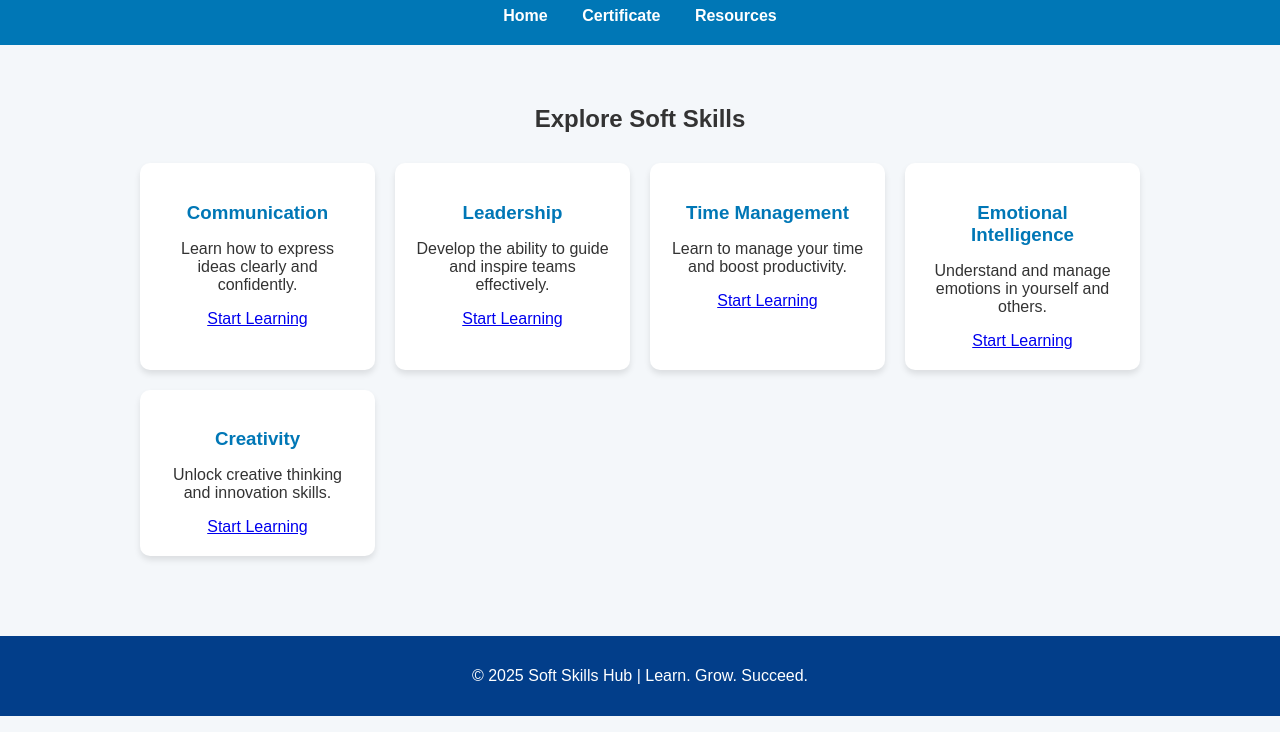
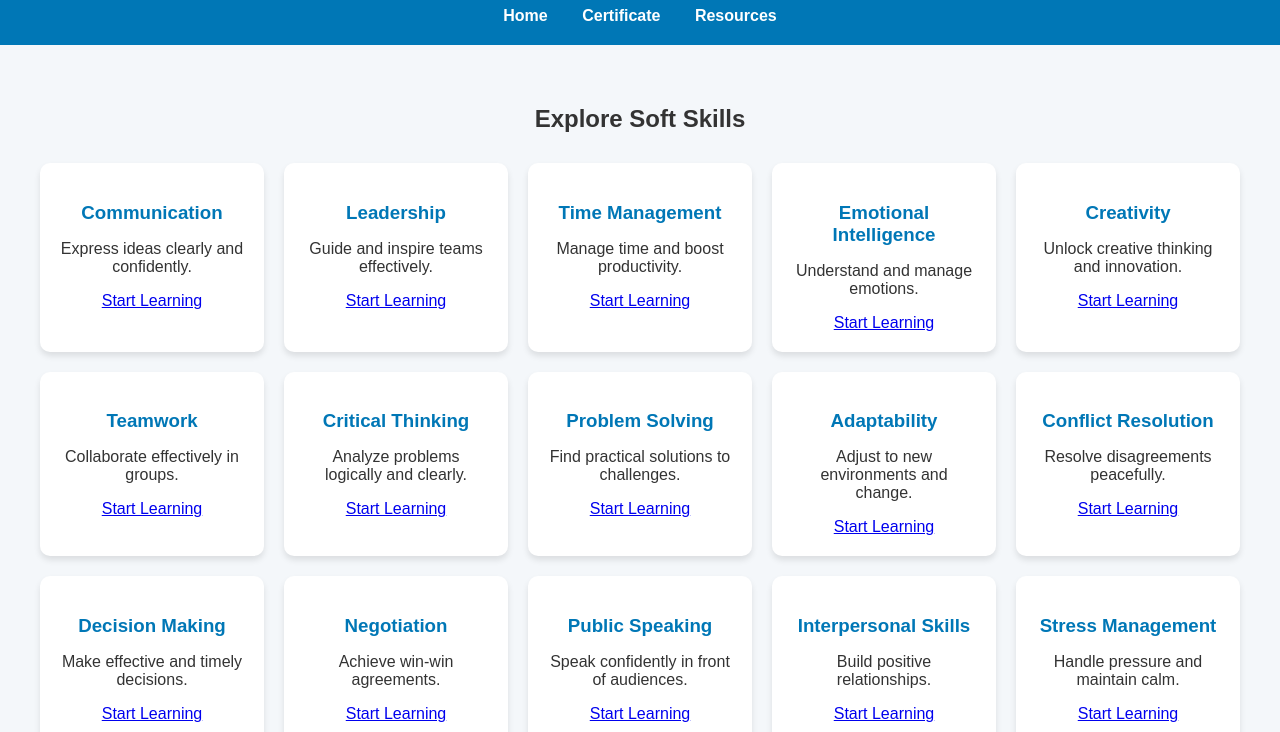
Before and after one commit to abhishekdegaonkar/soft-skills-hub, a plain HTML site: page index.html in a window 1280 px wide. Shown: the part 68-800 px from the top of the page. Drawn offline with Linux system fonts and the light colour scheme.

Commit message:
Update index.html

```diff
--- a/index.html
+++ b/index.html
@@ -33,7 +33,7 @@
     }
     .container {
       padding: 40px;
-      max-width: 1000px;
+      max-width: 1200px;
       margin: auto;
     }
     h2 {
@@ -42,7 +42,7 @@
     }
     .skills-grid {
       display: grid;
-      grid-template-columns: repeat(auto-fit, minmax(200px, 1fr));
+      grid-template-columns: repeat(auto-fit, minmax(220px, 1fr));
       gap: 20px;
     }
     .card {
@@ -73,41 +73,40 @@
   <header>
     <h1>Soft Skills Hub</h1>
     <nav>
-  <a href="index.html">Home</a>
-  <a href="certificate.html">Certificate</a>
-  <a href="resources.html">Resources</a>
-</nav>
+      <a href="index.html">Home</a>
+      <a href="certificate.html">Certificate</a>
+      <a href="resources.html">Resources</a>
+    </nav>
   </header>
+
   <div class="container">
     <h2>Explore Soft Skills</h2>
     <div class="skills-grid">
-      <div class="card">
-  <h3>Communication</h3>
-  <p>Learn how to express ideas clearly and confidently.</p>
-  <a href="communication.html">Start Learning</a>
-</div>
-     <div class="card">
-  <h3>Leadership</h3>
-  <p>Develop the ability to guide and inspire teams effectively.</p>
-  <a href="leadership.html">Start Learning</a>
-</div>
-<div class="card">
-  <h3>Time Management</h3>
-  <p>Learn to manage your time and boost productivity.</p>
-  <a href="time-management.html">Start Learning</a>
-</div>
-<div class="card">
-  <h3>Emotional Intelligence</h3>
-  <p>Understand and manage emotions in yourself and others.</p>
-  <a href="emotional-intelligence.html">Start Learning</a>
-</div>
-<div class="card">
-  <h3>Creativity</h3>
-  <p>Unlock creative thinking and innovation skills.</p>
-  <a href="creativity.html">Start Learning</a>
-</div>
+
+      <div class="card"><h3>Communication</h3><p>Express ideas clearly and confidently.</p><a href="communication.html">Start Learning</a></div>
+      <div class="card"><h3>Leadership</h3><p>Guide and inspire teams effectively.</p><a href="leadership.html">Start Learning</a></div>
+      <div class="card"><h3>Time Management</h3><p>Manage time and boost productivity.</p><a href="time-management.html">Start Learning</a></div>
+      <div class="card"><h3>Emotional Intelligence</h3><p>Understand and manage emotions.</p><a href="emotional-intelligence.html">Start Learning</a></div>
+      <div class="card"><h3>Creativity</h3><p>Unlock creative thinking and innovation.</p><a href="creativity.html">Start Learning</a></div>
+      <div class="card"><h3>Teamwork</h3><p>Collaborate effectively in groups.</p><a href="teamwork.html">Start Learning</a></div>
+      <div class="card"><h3>Critical Thinking</h3><p>Analyze problems logically and clearly.</p><a href="critical-thinking.html">Start Learning</a></div>
+      <div class="card"><h3>Problem Solving</h3><p>Find practical solutions to challenges.</p><a href="problem-solving.html">Start Learning</a></div>
+      <div class="card"><h3>Adaptability</h3><p>Adjust to new environments and change.</p><a href="adaptability.html">Start Learning</a></div>
+      <div class="card"><h3>Conflict Resolution</h3><p>Resolve disagreements peacefully.</p><a href="conflict-resolution.html">Start Learning</a></div>
+      <div class="card"><h3>Decision Making</h3><p>Make effective and timely decisions.</p><a href="decision-making.html">Start Learning</a></div>
+      <div class="card"><h3>Negotiation</h3><p>Achieve win-win agreements.</p><a href="negotiation.html">Start Learning</a></div>
+      <div class="card"><h3>Public Speaking</h3><p>Speak confidently in front of audiences.</p><a href="public-speaking.html">Start Learning</a></div>
+      <div class="card"><h3>Interpersonal Skills</h3><p>Build positive relationships.</p><a href="interpersonal-skills.html">Start Learning</a></div>
+      <div class="card"><h3>Stress Management</h3><p>Handle pressure and maintain calm.</p><a href="stress-management.html">Start Learning</a></div>
+      <div class="card"><h3>Active Listening</h3><p>Listen carefully and respond effectively.</p><a href="active-listening.html">Start Learning</a></div>
+      <div class="card"><h3>Professional Etiquette</h3><p>Behave professionally in workplace settings.</p><a href="professional-etiquette.html">Start Learning</a></div>
+      <div class="card"><h3>Collaboration</h3><p>Work productively with diverse teams.</p><a href="collaboration.html">Start Learning</a></div>
+      <div class="card"><h3>Motivation & Self-Discipline</h3><p>Stay driven and focused on goals.</p><a href="motivation.html">Start Learning</a></div>
+      <div class="card"><h3>Cultural Awareness</h3><p>Respect and adapt to different cultures.</p><a href="cultural-awareness.html">Start Learning</a></div>
+
     </div>
   </div>
+
   <footer>
     <p>&copy; 2025 Soft Skills Hub | Learn. Grow. Succeed.</p>
   </footer>
```
